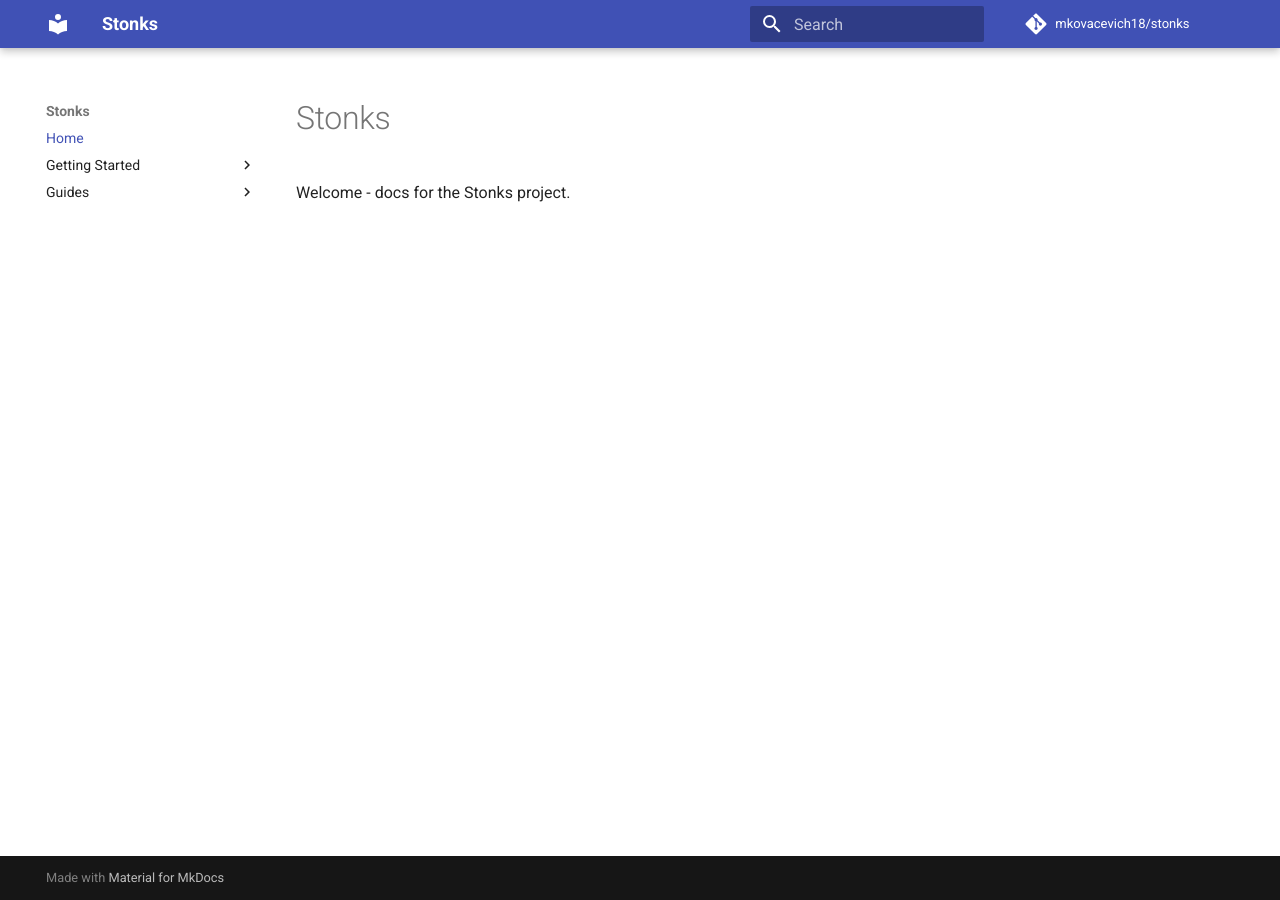
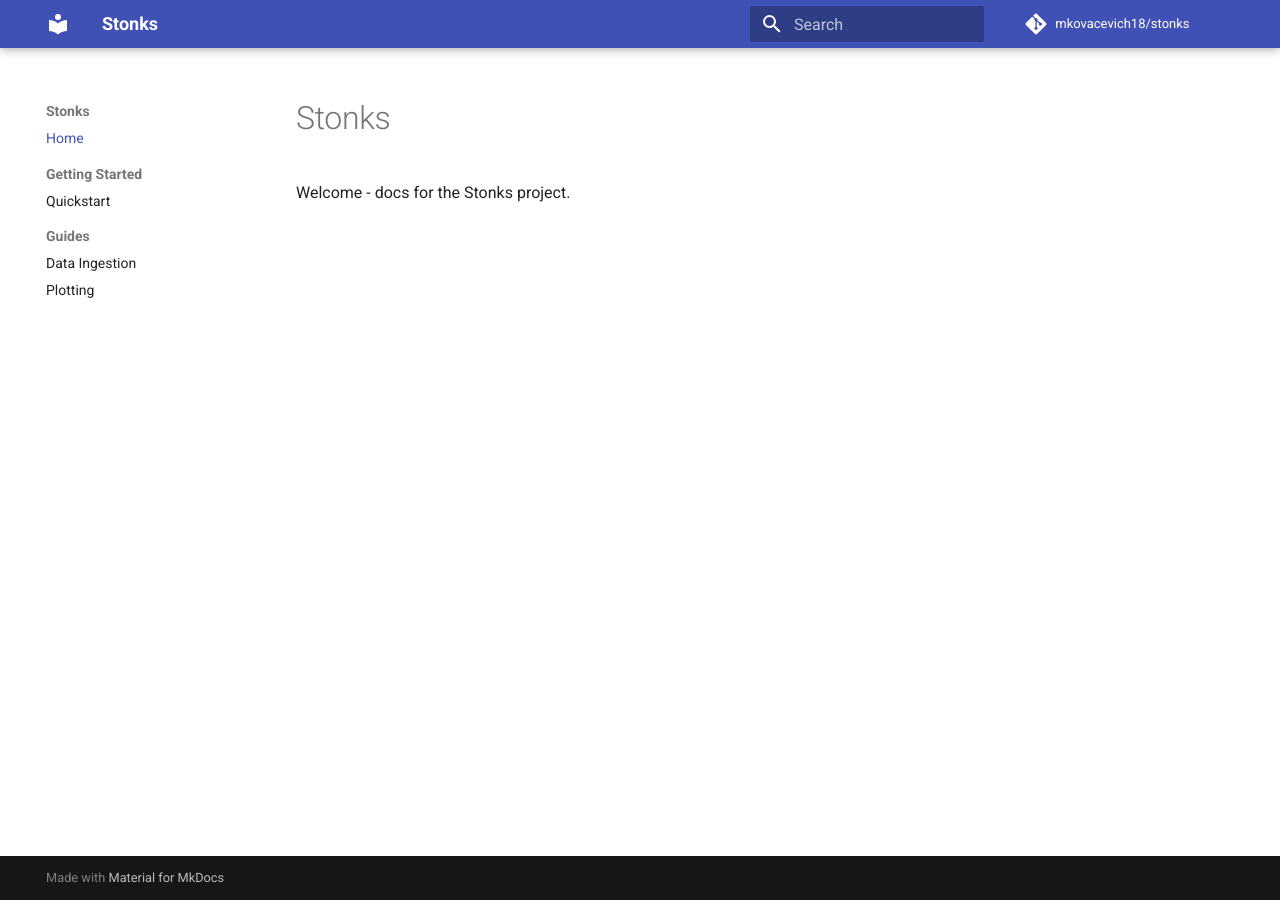
Before and after one commit to mkovacevich18/stonks, an MkDocs documentation site: the page built from docs/index.md, in a window 1280 px wide. Built offline with MkDocs 1.6.1 and Material for MkDocs 9.7.7, drawn with Linux system fonts in a browser that asks for light colours; comment, search, counter and statistics services are not loaded.

Commit message:
updating mkdocs

```diff
--- a/mkdocs.yml
+++ b/mkdocs.yml
@@ -1,4 +1,6 @@
 site_name: Stonks
+theme:
+  name: material
 site_description: Documentation for the Stonks project
 site_url: https://mkovacevich18.github.io/stonks/
 repo_url: https://github.com/mkovacevich18/stonks
@@ -6,6 +8,17 @@ repo_name: mkovacevich18/stonks
 
 theme:
   name: material
+  palette:
+    primary: indigo
+    accent: indigo
+  font:
+    text: Roboto
+    code: Roboto Mono
+  features:
+    - navigation.expand
+    - navigation.sections
+    - navigation.top
+    - toc.integrate
 
 plugins:
   - search
```
